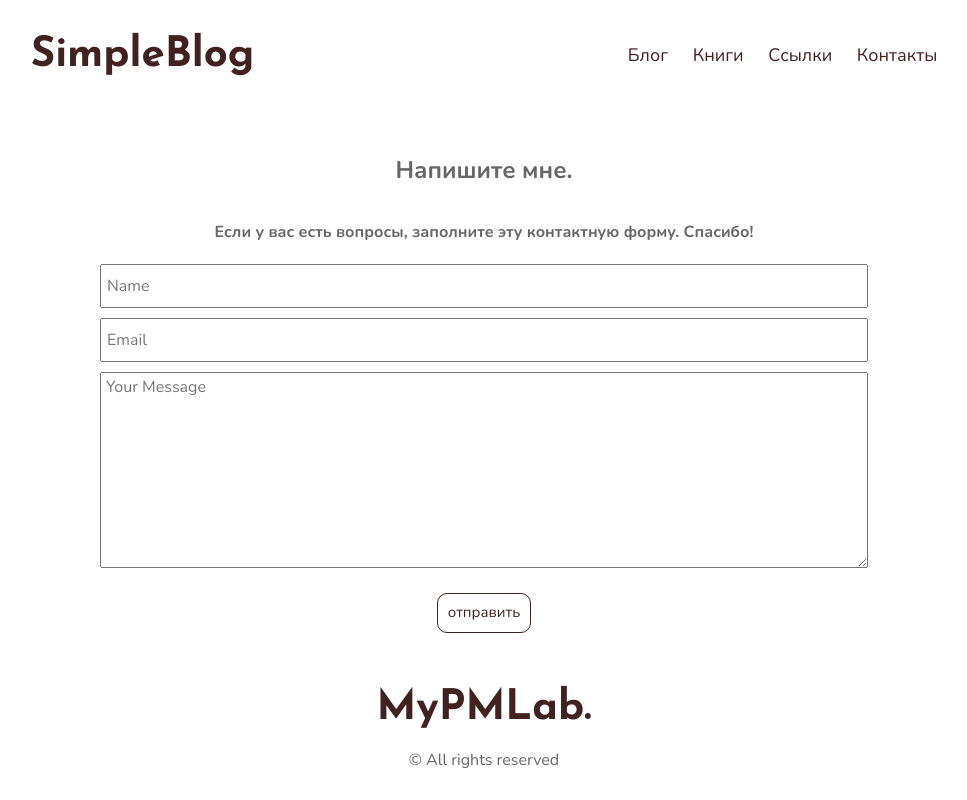
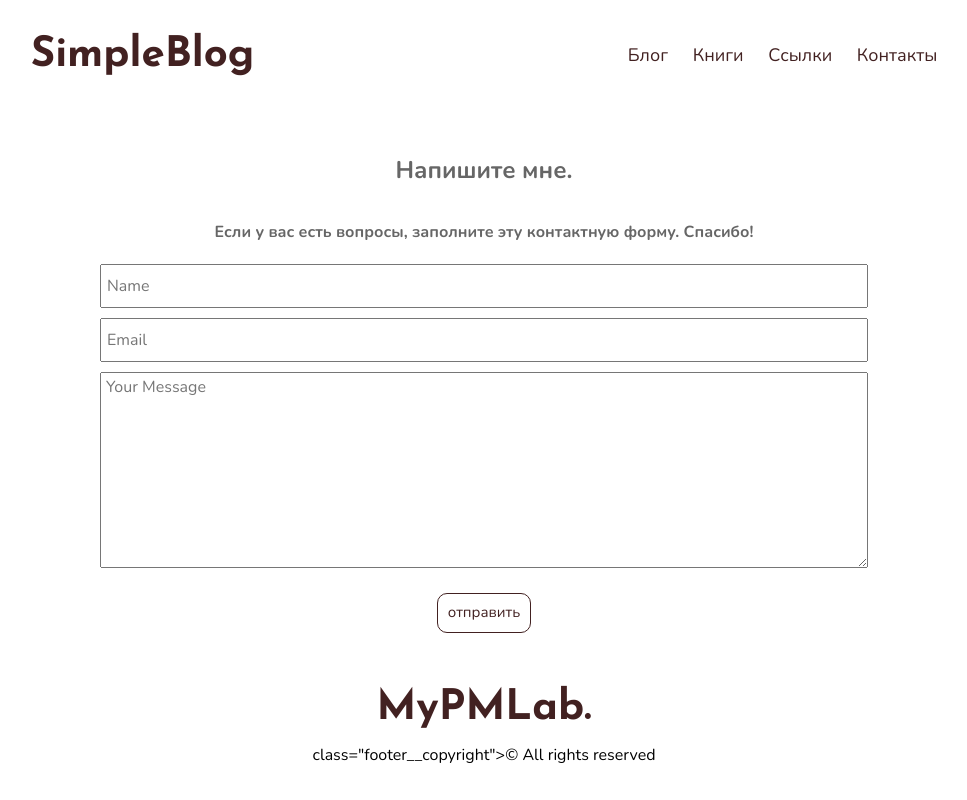
Before and after one commit to Mussonxp/simpleBlog, a plain HTML site: page contacts.html in a window 1280 px wide. Shown: the whole page, without its empty margins (156-1123 px from the left). Drawn offline with nearby package versions, Linux system fonts and the light colour scheme; a script that the page names is missing.

Commit message:
fixed bugs in footer

```diff
--- a/contacts.html
+++ b/contacts.html
@@ -52,7 +52,7 @@
         <div class="footer__logo">
             MyPMLab.
         </div>
-        <h4 class="footer__copyright">&copy; All rights reserved</h4>
+        <p> class="footer__copyright">&copy; All rights reserved</p>
     </footer>
 
     <script src="https://ajax.googleapis.com/ajax/libs/jquery/3.4.1/jquery.min.js"></script>
```
Also changed, not shown: index.html (+1 -1 lines), post.html (+1 -1 lines).
